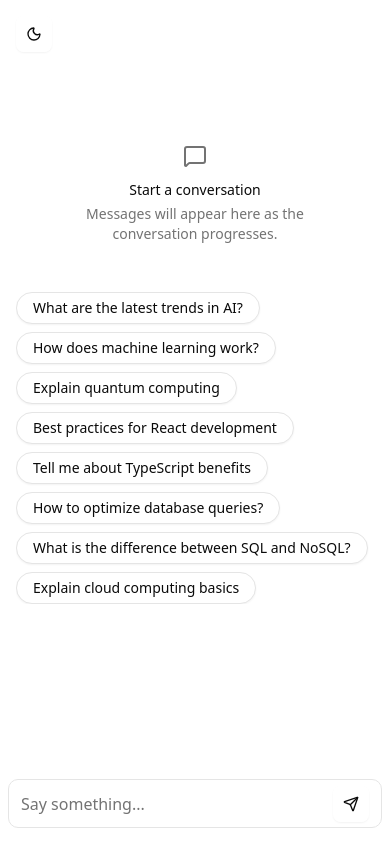
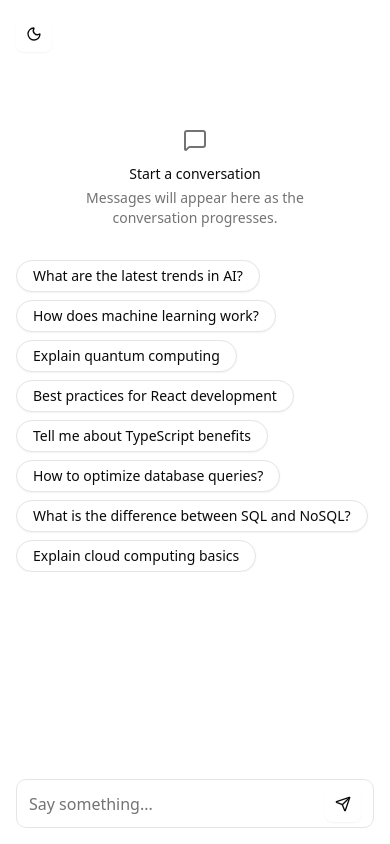
Before and after one commit to osamashehta/AI-Assistant, a Next.js app: page / in a window 390 px wide. Built offline with nearby package versions, Linux system fonts and the light colour scheme.

Commit message:
feat: refactor layout and styling for Chat and Conversation components

```diff
--- a/src/app/page.tsx
+++ b/src/app/page.tsx
@@ -33,7 +33,7 @@ export default function Chat() {
   return (
     <Container className='relative'>
 
-      <Conversation className="relative flex flex-col w-full max-w-[700px] py-24 mx-auto stretch">
+      <Conversation className="relative flex flex-col  py-24 mx-auto stretch">
         <ConversationContent>
           {messages.length === 0 ? (
             <ConversationEmptyState
@@ -92,6 +92,8 @@ export default function Chat() {
             <ArrowUp className="h-4 w-4" />
           </Button>
         )}
+        <Container className=' fixed  left-1/2 transform -translate-x-1/2 bottom-4   '>
+
 
           <form
             onSubmit={e => {
@@ -99,7 +101,7 @@ export default function Chat() {
               sendMessage({ text: input });
               setInput('');
             }}
-          className=' fixed left-1/2 transform -translate-x-1/2 bottom-4 w-[calc(100%-16px)] max-w-[700px] border-border border  rounded-lg  flex items-center justify-center gap-2 px-3 py-2 mt-4 h-[49px] bg-background'
+            className='w-full border-border border  rounded-lg  flex items-center justify-center gap-2 px-3 py-2 mt-4 h-[49px] bg-background'
           >
             <input
               className=" w-full  outline-none placeholder:text-muted-foreground"
@@ -126,6 +128,8 @@ export default function Chat() {
               </Button>
             )}
           </form>
+
+        </Container>
       </Conversation >
 
     </Container>
--- a/src/components/ai-elements/conversation.tsx
+++ b/src/components/ai-elements/conversation.tsx
@@ -28,7 +28,7 @@ export const ConversationContent = ({
   ...props
 }: ConversationContentProps) => (
   <StickToBottom.Content
-    className={cn("flex flex-col gap-8 p-4", className)}
+    className={cn("flex flex-col gap-8 p-y-4", className)}
     {...props}
   />
 );
--- a/src/components/ai-elements/message.tsx
+++ b/src/components/ai-elements/message.tsx
@@ -30,7 +30,7 @@ export type MessageProps = HTMLAttributes<HTMLDivElement> & {
 export const Message = ({ className, from, ...props }: MessageProps) => (
   <div
     className={cn(
-      "group flex w-full max-w-[80%] gap-2",
+      "group flex w-full  gap-2",
       from === "user" ? "is-user ml-auto justify-end" : "is-assistant",
       className
     )}
--- a/src/components/shared/Container.tsx
+++ b/src/components/shared/Container.tsx
@@ -1,8 +1,8 @@
-const Container = ({ children,className }: { children: React.ReactNode, className?: string }) => {
-  return (
-    <div className={`container mx-auto px-4 ${className}`}>
-      {children}
-    </div>
-  );
+const Container = ({ children, className }: { children: React.ReactNode, className?: string }) => {
+    return (
+        <div className={`container max-w-[700px] w-full mx-auto px-4 md:px-0 ${className}`}>
+            {children}
+        </div>
+    );
 };
 export default Container;
```
Lines whose indentation alone changed are shown as unchanged.
